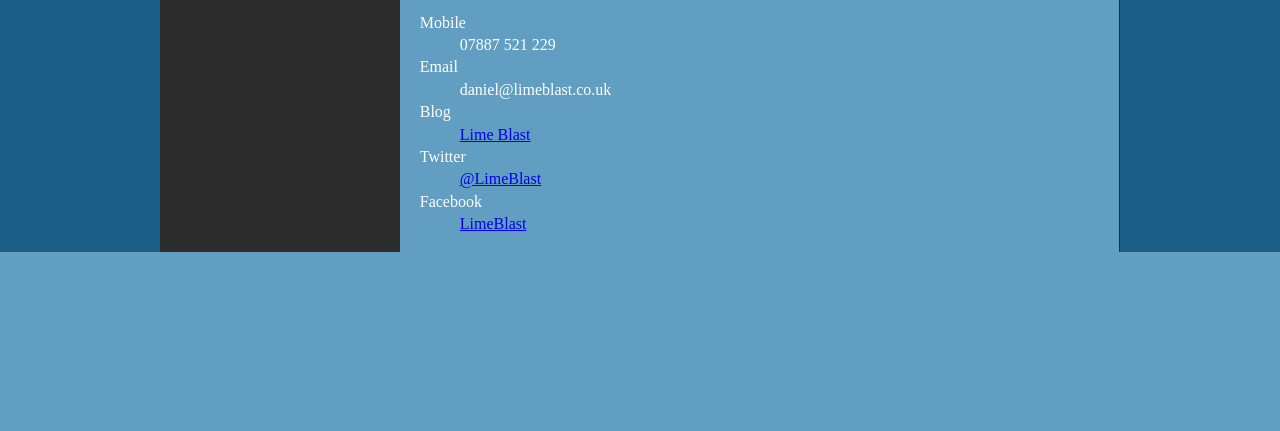
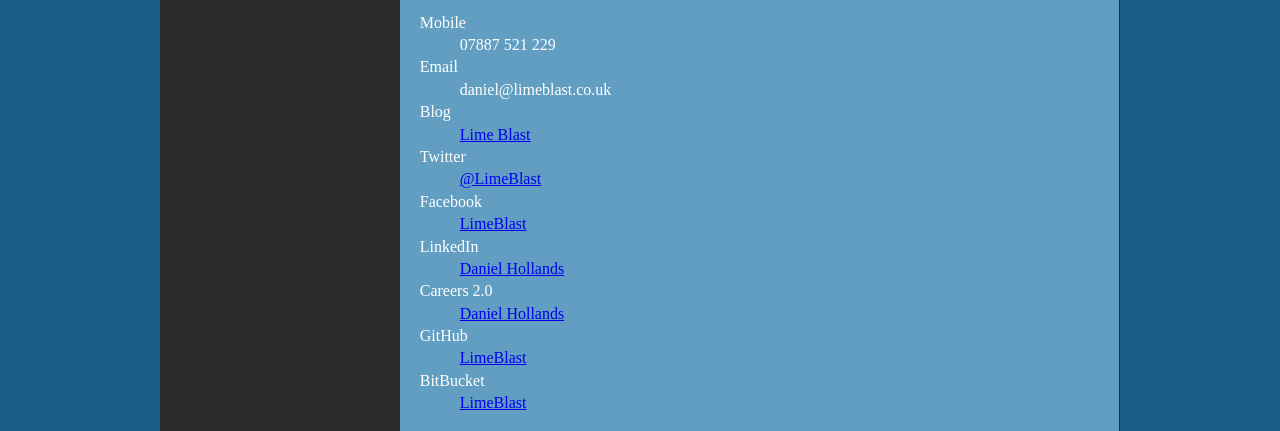
Before and after one commit to LimeBlast/danielhollands.co.uk, a PHP site: the page made by htdocs/index.php in a window 1280 px wide. Shown: the part 3624-4055 px from the top of the page. Before the commit the page ends 3876 px from the top, so only its background shows below. Run offline with PHP 8.4, Linux system fonts and the light colour scheme; some libraries are stand-ins or nearby versions.

Commit message:
Added some more social networks

```diff
--- a/htdocs/index.php
+++ b/htdocs/index.php
@@ -182,6 +182,14 @@
 							<dd><a href="http://twitter.com/limeblast/">@LimeBlast</a></dd>
 							<dt>Facebook</dt>
 							<dd><a href="http://facebook.com/limeblast/">LimeBlast</a></dd>
+							<dt>LinkedIn</dt>
+							<dd><a href="http://uk.linkedin.com/in/limeblast">Daniel Hollands</a></dd>
+							<dt>Careers 2.0</dt>
+							<dd><a href="http://careers.stackoverflow.com/limeblast">Daniel Hollands</a></dd>
+							<dt>GitHub</dt>
+							<dd><a href="https://github.com/LimeBlast">LimeBlast</a></dd>
+							<dt>BitBucket</dt>
+							<dd><a href="https://bitbucket.org/LimeBlast">LimeBlast</a></dd>
 						</dl>
 
 					</section><!-- #contact -->
```
